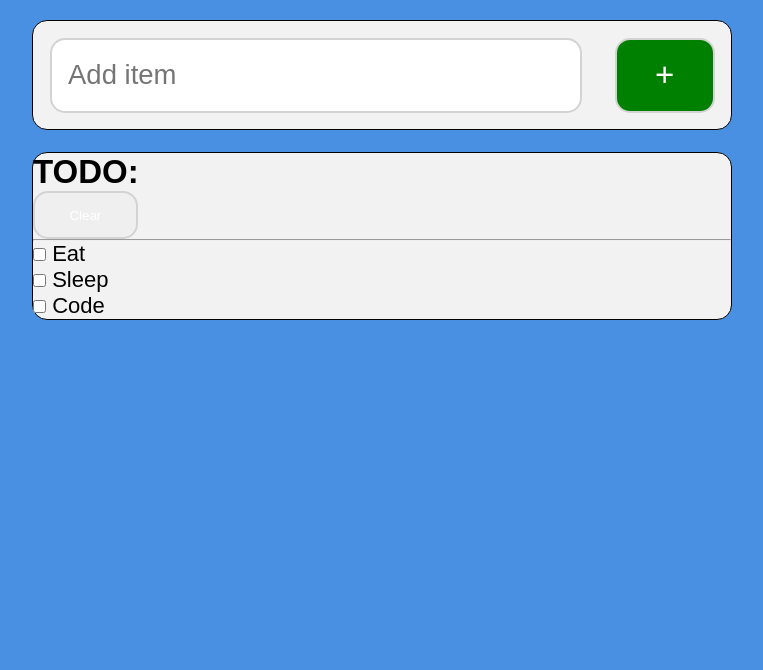
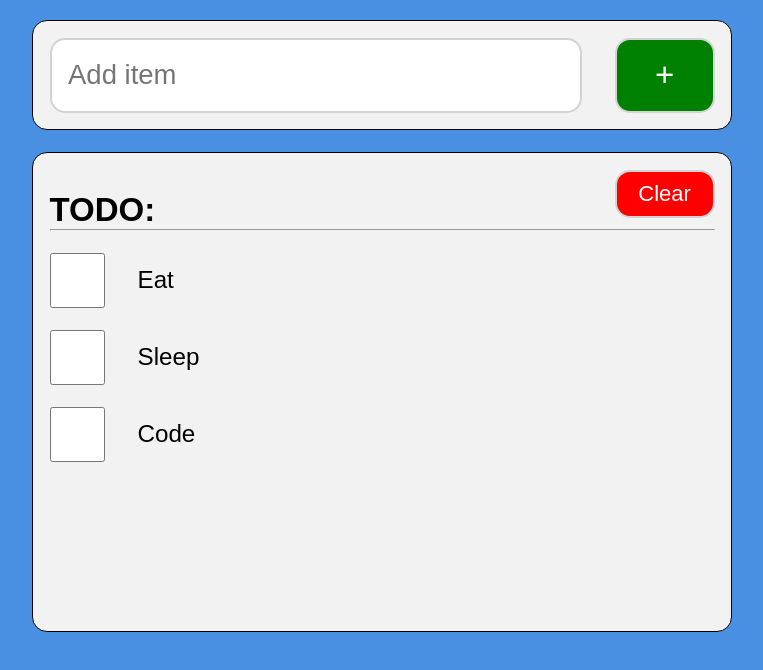
Before and after one commit to JADundee/Persistent-Data-Checklist, a plain HTML site: page index.html in a window 1280 px wide. Shown: the top 670 px of the page, without its empty margins (258-1021 px from the left). Drawn offline with Linux system fonts and the light colour scheme.

Commit message:
Added _listContainer

```diff
--- /dev/null
+++ b/sass/_listContainer.scss
@@ -0,0 +1,49 @@
+.listContainer {
+    min-height: 60vh;
+    padding: .75rem;
+
+    .listTitle {
+        display: flex;
+        justify-content: space-between;
+        align-items: flex-end;
+
+        button {
+            font-size: 1rem;
+            background-color: $removeButtonColour;
+            padding: 0 .1rem;
+            margin-bottom: .5rem;
+            @include mq(768px) {
+                padding: 0 .5rem;
+            }
+        }
+
+        hr {
+            width: 100%;
+        }
+    }
+
+    .item {
+        display: flex;
+        justify-content: flex-start;
+        align-items: center;
+        padding-top: 1rem;
+
+        input[type="checkbox"] {
+            text-align: center;
+            width: 2.5rem;
+            min-width: 48px;
+            height: 2.5rem;
+            min-height: 48px;
+            cursor: pointer;
+            margin-right: 1.5rem;
+        }
+
+        input[type="checkbox"]:focus + label {
+            text-decoration: underline;
+        }
+
+        label {
+            font-size: 1.1rem;
+        }
+    }
+}
--- a/sass/style.scss
+++ b/sass/style.scss
@@ -1,3 +1,4 @@
 @import "_base";
 @import "_sharedClasses";
 @import "_itemEntry";
+@import "_listContainer";
```
Also changed, not shown: dist/css/style.min.css, 1 other file.
